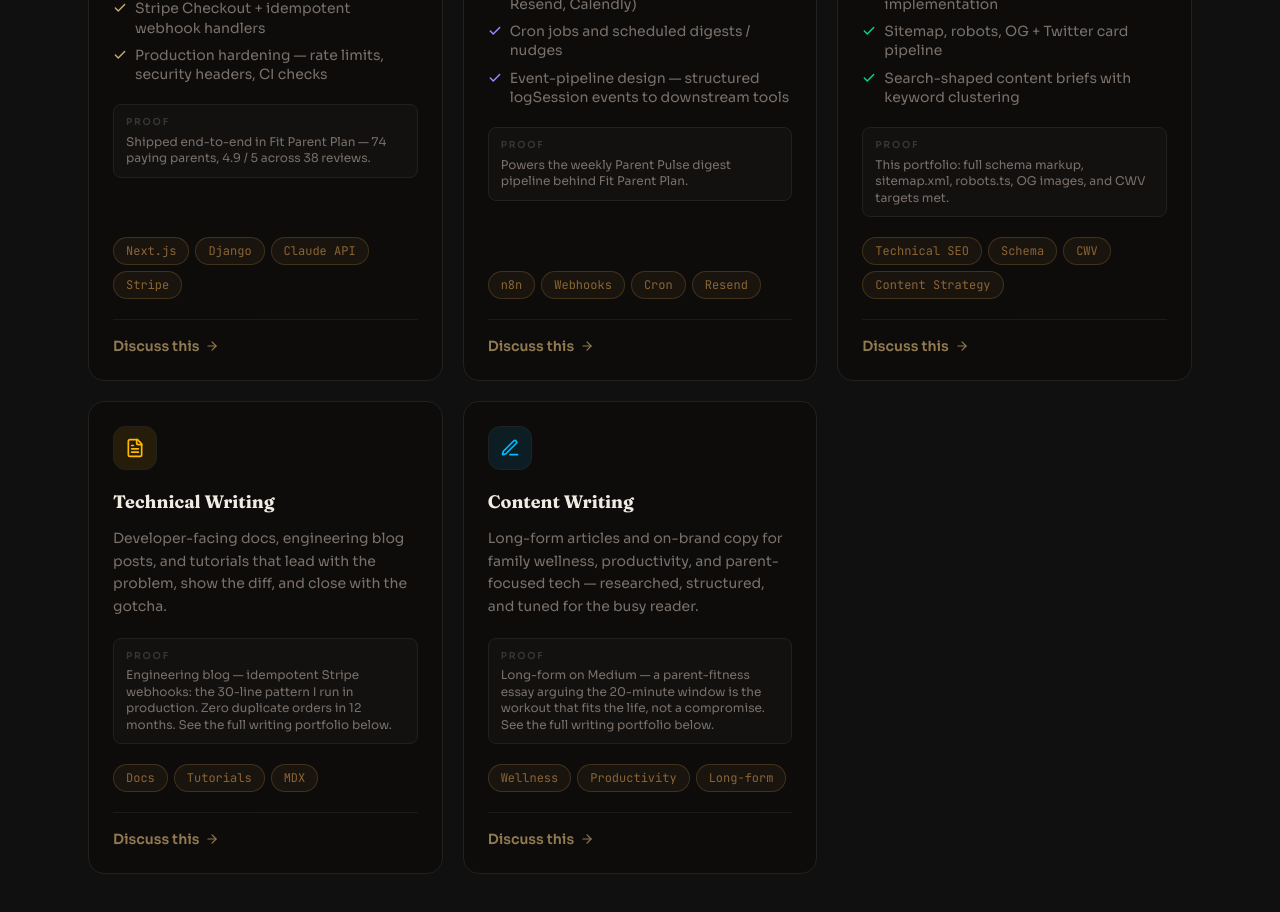
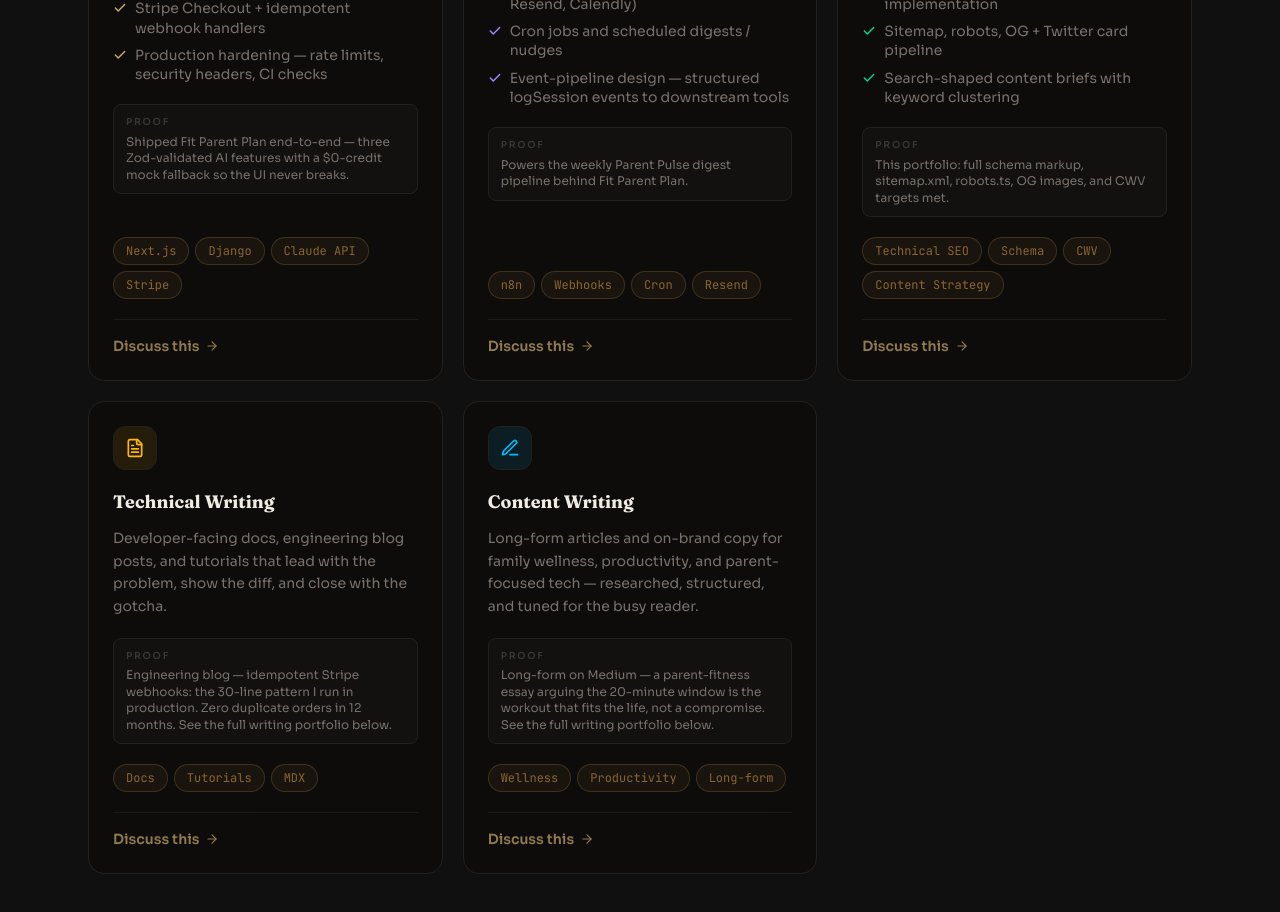
Before and after one commit to virginiamwega2-svg/my-portfolio, a Next.js app: page / in a window 1280 px wide. Shown: the part 8600-9512 px from the top of the page. Built offline with nearby package versions, Linux system fonts and the light colour scheme; no server answers.

Commit message:
refactor: align Services proof line with metrics-free Fit Parent Plan
Last lingering reference to the dropped 74-parents / 4.9 / 38-reviews
social proof. Replace with the engineering framing used everywhere else.

Co-Authored-By: Claude Opus 4.8 <noreply@anthropic.com>

```diff
--- a/app/components/Services.tsx
+++ b/app/components/Services.tsx
@@ -30,7 +30,7 @@ const SERVICES: Service[] = [
       "Production hardening — rate limits, security headers, CI checks",
     ],
     proof: {
-      text: "Shipped end-to-end in Fit Parent Plan — 74 paying parents, 4.9 / 5 across 38 reviews.",
+      text: "Shipped Fit Parent Plan end-to-end — three Zod-validated AI features with a $0-credit mock fallback so the UI never breaks.",
       href: "#projects",
     },
     tags: ["Next.js", "Django", "Claude API", "Stripe"],
```
